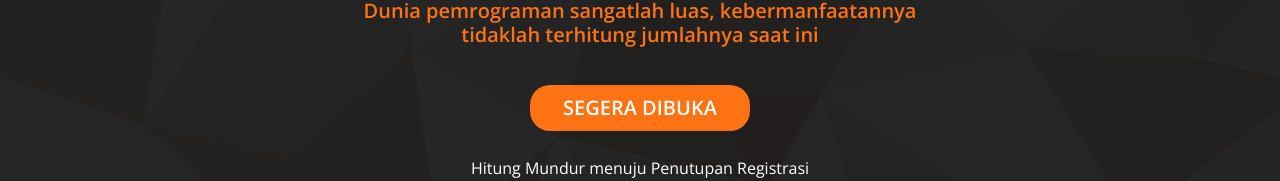
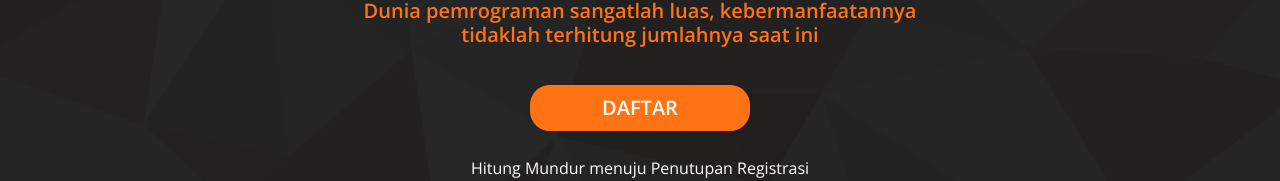
Before and after one commit to satrio-pamungkas/front-end-kompetegram-react, a React (Create React App) app: page / in a window 1280 px wide. Shown: the part 354-535 px from the top of the page. Built offline with nearby package versions, Linux system fonts and the light colour scheme.

Commit message:
feat: sync

```diff
--- a/src/components/Beranda/Header.jsx
+++ b/src/components/Beranda/Header.jsx
@@ -18,7 +18,7 @@ export const Header = () => {
                     tidaklah terhitung jumlahnya saat ini</h2>
                 </Row>
                 <Row className="button-container">
-                    <Nav.Link className="button">SEGERA DIBUKA</Nav.Link>
+                    <Nav.Link className="button">DAFTAR</Nav.Link>
                 </Row>
                 <Row className="countdown-container">
                     <h3 className="countdown-info">
```
